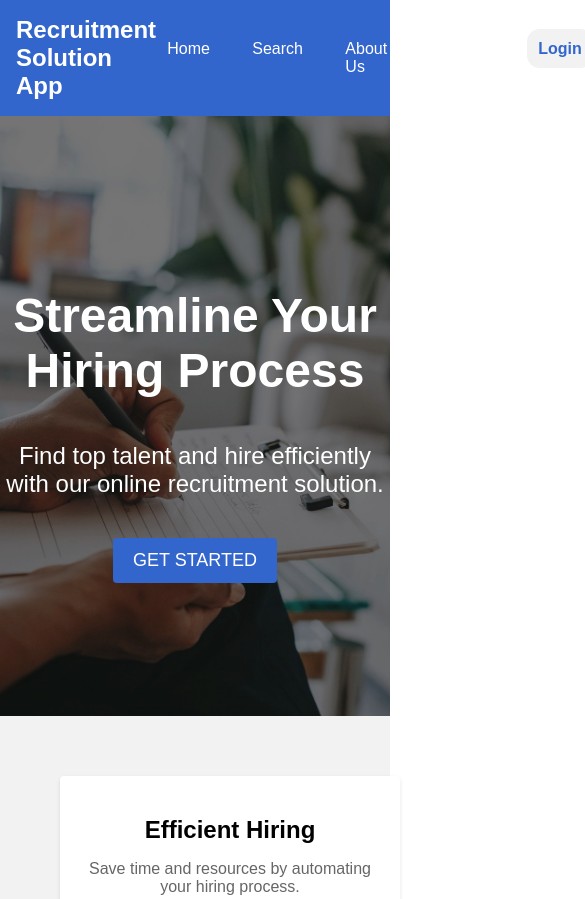
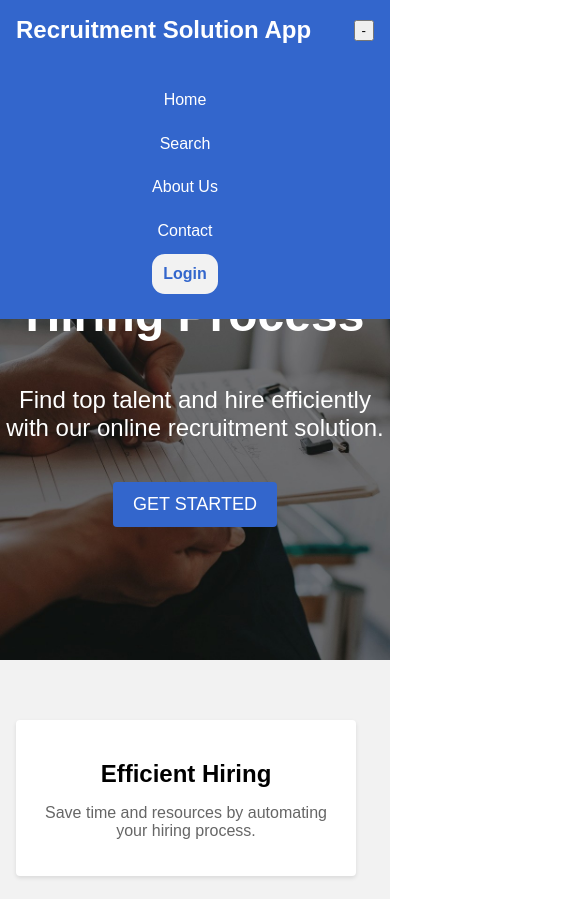
Before and after one commit to AH-Rifat/recruitment-solution-app, a plain HTML site: page index.html in a window 390 px wide. Shown: the top 899 px of the page, 585 px wide, since content can reach past the window. Drawn offline with Linux system fonts and the light colour scheme.

Commit message:
homepage responsive

```diff
--- a/assets/style.css
+++ b/assets/style.css
@@ -293,3 +293,36 @@ body {
 .contact-info i {
   margin-right: 5px;
 }
+
+/* for responsive */
+
+@media only screen and (max-width: 600px) {
+  .navbar {
+  }
+  .navbar-links {
+    flex-direction: column;
+    text-align: center;
+    gap: 0.2rem;
+  }
+  .feature-card {
+    margin-left: -1.5rem;
+  }
+  nav {
+    width: 100%;
+    position: absolute;
+    top: 3.5rem;
+    padding: 1.5rem 0;
+    left: 0;
+    background-color: #3366cc;
+  }
+  .navbar-link-item:hover {
+    margin-left: 1rem;
+    padding: 0.7rem;
+  }
+}
+
+@media only screen and (min-width: 768px) {
+  .navBtn {
+    display: none;
+  }
+}
--- a/index.html
+++ b/index.html
@@ -9,6 +9,7 @@
   <body>
     <header class="navbar">
       <div class="navbar-logo">Recruitment Solution App</div>
+      <button class="navBtn">-</button>
       <nav>
         <ul class="navbar-links">
           <li class="navbar-link-item">
```
